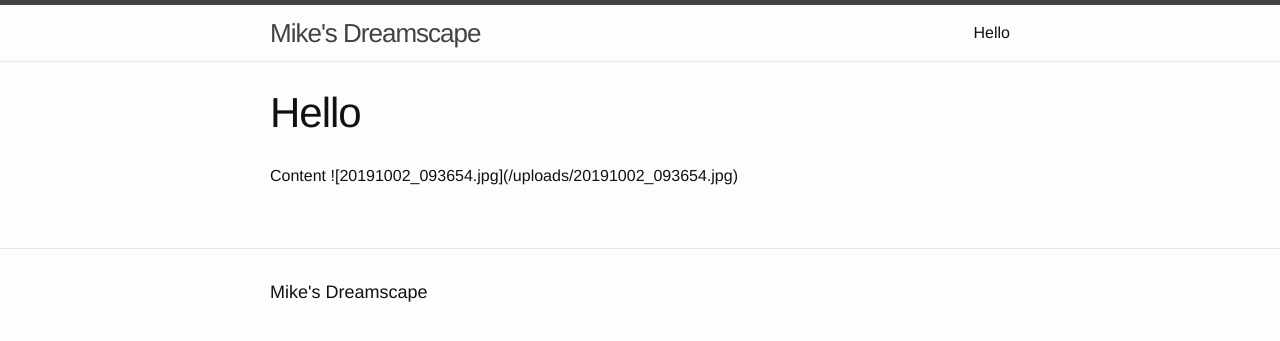
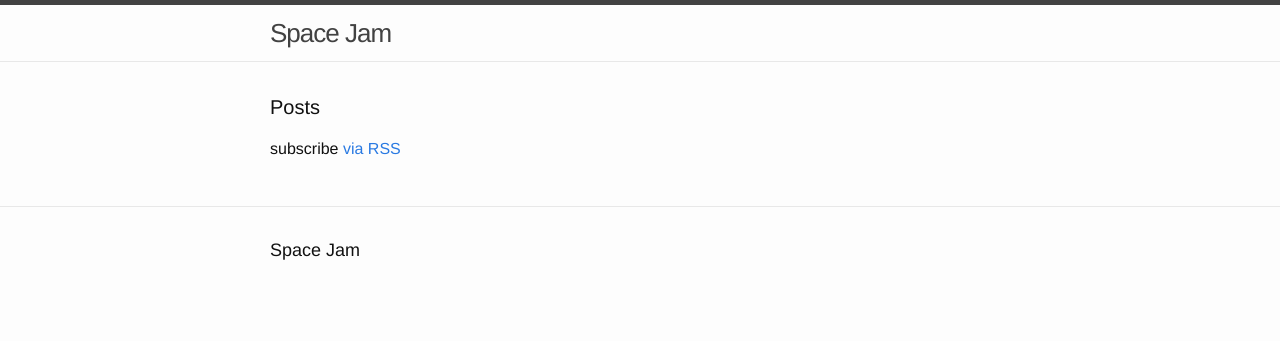
Before and after one commit to MichaelCurrin/siteleaf-test, a Jekyll site: the page built from index.html, in a window 1280 px wide. Shown: the top 341 px of the page. Built offline with Jekyll 4.4.1, drawn with Linux system fonts in a browser that asks for light colours.

Commit message:
Updated Config and 4 other files

```diff
--- a/_config.yml
+++ b/_config.yml
@@ -1,10 +1,7 @@
 ---
-title: Mike's Dreamscape
-timezone: Africa/Johannesburg
+title: Space Jam
+timezone: UTC
 collections:
-  events:
-    title: Events
-    output: true
   posts:
     title: Posts
     output: true
--- a/_events/test.markdown
+++ /dev/null
@@ -1,6 +0,0 @@
----
-title: Test
-date: 2019-10-02 23:15:00 +02:00
-categories:
-- milk
----
--- a/_posts/2019-10-02-first-post.markdown
+++ /dev/null
@@ -1,4 +0,0 @@
----
-title: First post
-date: 2019-10-02 23:13:00 +02:00
----
--- a/index.html
+++ b/index.html
@@ -1,8 +1,23 @@
 ---
-title: Hello
-date: 2019-10-02 22:56:00 +02:00
+layout: default
 ---
 
-Content
+<div class="home">
 
-![20191002_093654.jpg](/uploads/20191002_093654.jpg)
+  <h1 class="page-heading">Posts</h1>
+
+  <ul class="post-list">
+    {% for post in site.posts %}
+      <li>
+        <span class="post-meta">{{ post.date | date: "%b %-d, %Y" }}</span>
+
+        <h2>
+          <a class="post-link" href="{{ post.url | prepend: site.baseurl }}">{{ post.title }}</a>
+        </h2>
+      </li>
+    {% endfor %}
+  </ul>
+
+  <p class="rss-subscribe">subscribe <a href="{{ "/feed.xml" | prepend: site.baseurl }}">via RSS</a></p>
+
+</div>
```
Also changed, not shown: _uploads/20191002_093654.jpg (deleted).
